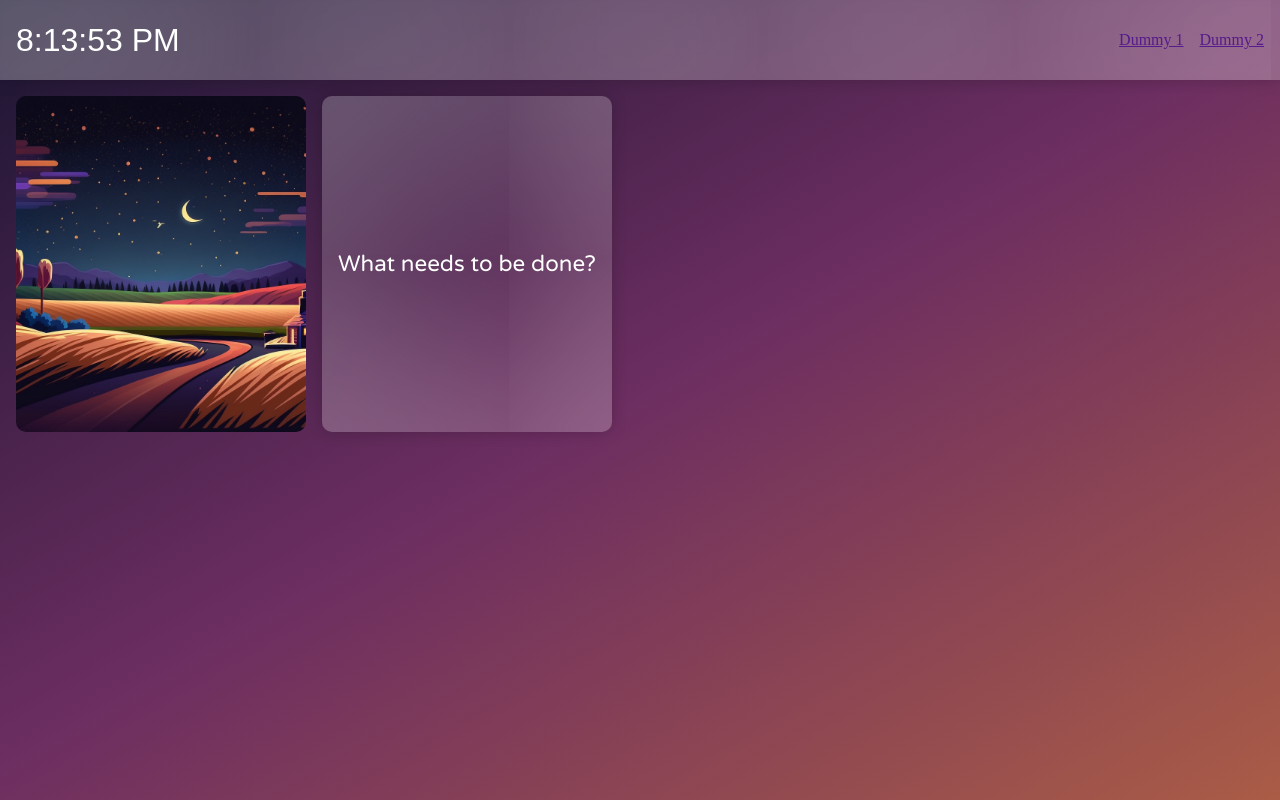
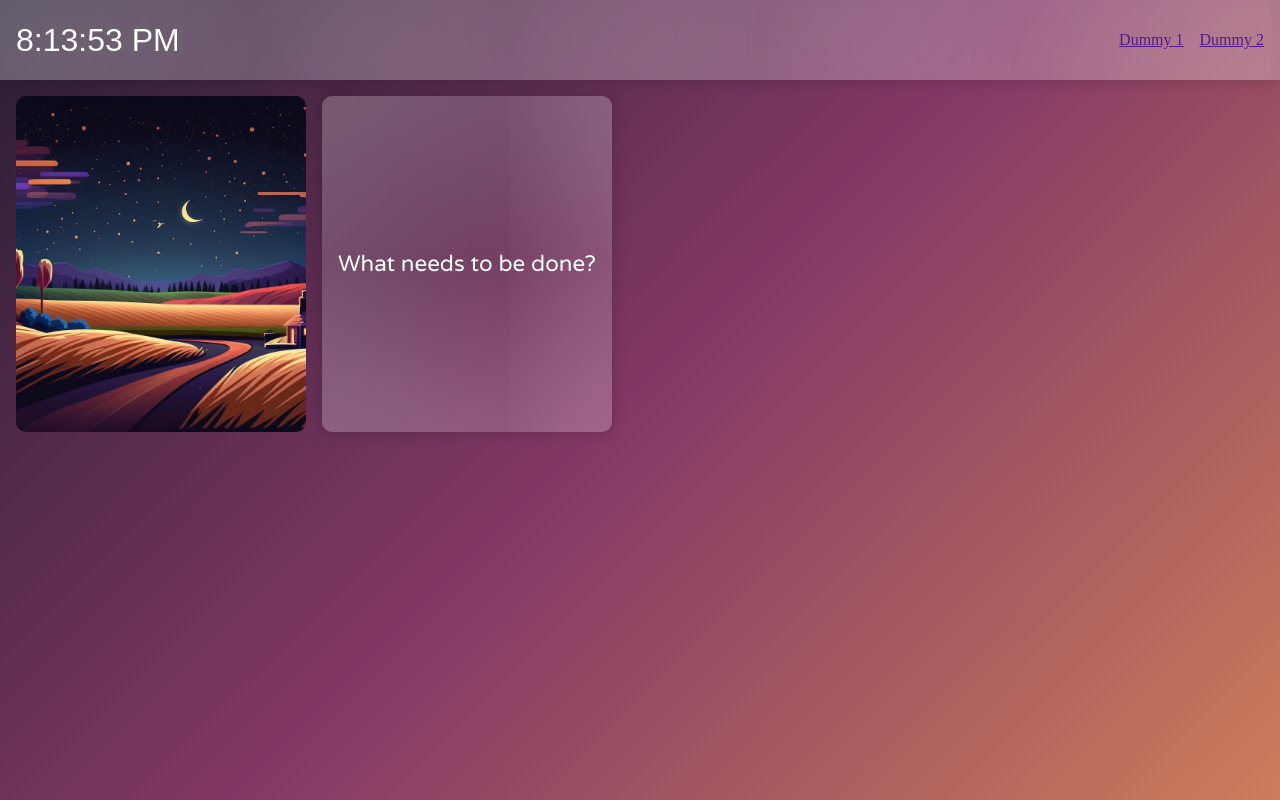
Before and after one commit to SpasMilenkov/Todo-List, a Vue app in the folder TODO Application/: page / in a window 1280 px wide. Built offline with nearby package versions, Linux system fonts and the light colour scheme; no server answers.

Commit message:
Update placeholder color for all browsers

```diff
--- a/TODO Application/src/assets/main.css
+++ b/TODO Application/src/assets/main.css
@@ -51,17 +51,30 @@ table {
 /* CSS RESET */
 
 body{
-	/* night theme gradient */
-	background: linear-gradient(135deg, #271d32, #833866, rgba(205,125,90,1));
+
 	/* morning theme gradient */
 	background: linear-gradient(45deg, #444558, #b35c9e, rgba(230,196,156,1));
 	/* noon theme gradient */
 	background: linear-gradient(330deg, #e5ac3b, #c87225, #964424);
 	/* sunset theme gradient */
 	background: linear-gradient(330deg, #aa5c46, #6d2e61, rgba(26,21,49,1));
+	/* night theme gradient */
+	background: linear-gradient(135deg, #271d32, #833866, rgba(205,125,90,1));
 
 	overflow: hidden;
 }
+::placeholder { /* Chrome, Firefox, Opera, Safari 10.1+ */
+	color: rgba(255, 255, 255, 0.6);
+	opacity: 1; /* Firefox */
+  }
+
+  :-ms-input-placeholder { /* Internet Explorer 10-11 */
+	color: rgba(255, 255, 255, 0.6);
+  }
+
+  ::-ms-input-placeholder { /* Microsoft Edge */
+	color: rgba(255, 255, 255, 0.6);
+  }
 .container {
 	display: flex;
 	align-items: center;
```
